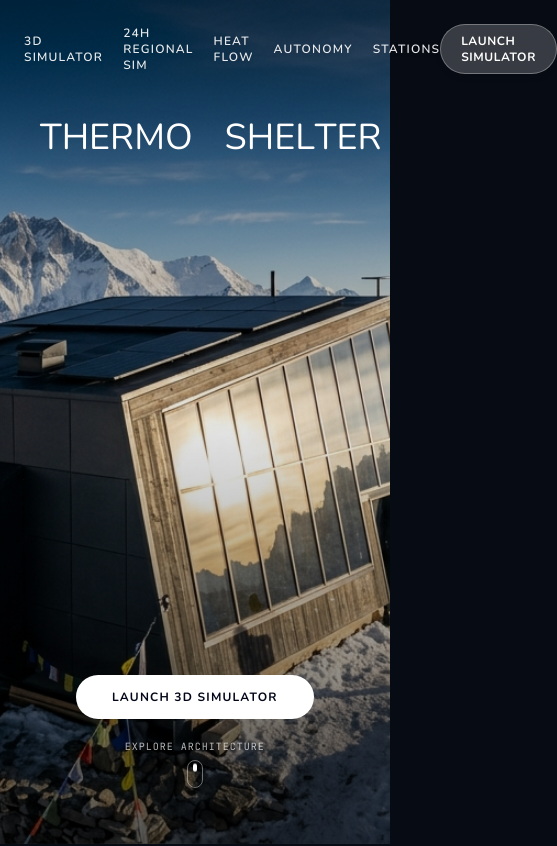
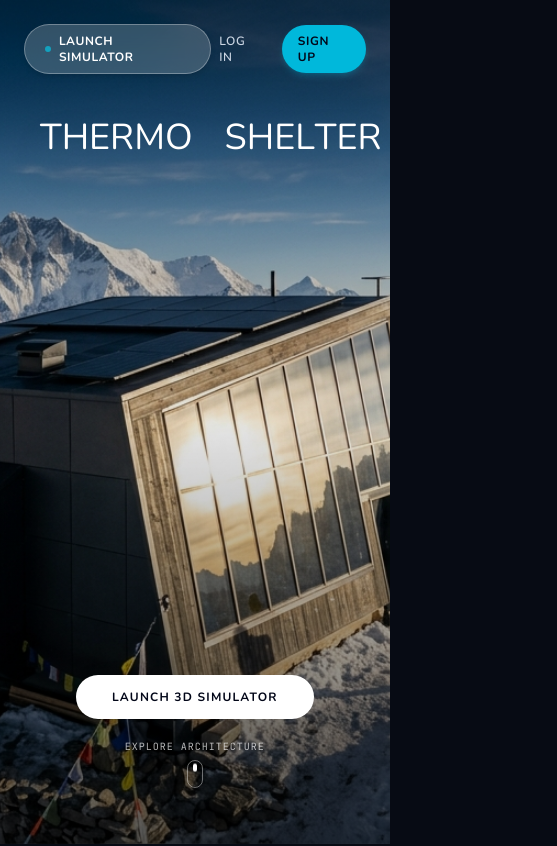
Before and after one commit to Codris-exe/thermo-shelter-1, a Next.js app in the folder frontend/: page / in a window 390 px wide. Shown: the top 846 px of the page, 557 px wide, since content can reach past the window. Built offline with nearby package versions, Linux system fonts and the light colour scheme.

Commit message:
feat(ui): move launch simulator to top left, add login and sign up to top right, and remove forced auth redirect on 3d page

```diff
--- a/frontend/app/3d/page.tsx
+++ b/frontend/app/3d/page.tsx
@@ -249,12 +249,6 @@
 }
 
 export default function ThreeDPage() {
-  const router = useRouter();
-
-  useEffect(() => {
-    if (!isAuthenticated()) router.replace("/login");
-  }, [router]);
-
   const {
     location,
     shape,
--- a/frontend/app/login/page.tsx
+++ b/frontend/app/login/page.tsx
@@ -1,20 +1,30 @@
 "use client";
 
-import { FormEvent, useEffect, useState } from "react";
-import { useRouter } from "next/navigation";
+import { FormEvent, useEffect, useState, Suspense } from "react";
+import { useRouter, useSearchParams } from "next/navigation";
 import Link from "next/link";
 import { saveAuth, isAuthenticated } from "@/lib/auth";
 
 const API_BASE = "/backend-api";
 
-export default function LoginPage() {
+function LoginForm() {
   const router = useRouter();
-  const [mode, setMode] = useState<"login" | "register">("login");
+  const searchParams = useSearchParams();
+  const requestedMode = searchParams.get("mode") === "register" ? "register" : "login";
+
+  const [mode, setMode] = useState<"login" | "register">(requestedMode);
   const [name, setName] = useState("");
   const [email, setEmail] = useState("");
   const [password, setPassword] = useState("");
   const [error, setError] = useState("");
   const [loading, setLoading] = useState(false);
+
+  useEffect(() => {
+    const qMode = searchParams.get("mode");
+    if (qMode === "register" || qMode === "login") {
+      setMode(qMode);
+    }
+  }, [searchParams]);
 
   useEffect(() => {
     if (isAuthenticated()) router.replace("/onboarding");
@@ -156,3 +166,11 @@
     </main>
   );
 }
+
+export default function LoginPage() {
+  return (
+    <Suspense fallback={<div className="min-h-screen bg-[#070b14] flex items-center justify-center text-white font-mono text-sm">Loading...</div>}>
+      <LoginForm />
+    </Suspense>
+  );
+}
--- a/frontend/app/page.tsx
+++ b/frontend/app/page.tsx
@@ -3,10 +3,21 @@
 import { useEffect, useState } from "react";
 import Link from "next/link";
 import Image from "next/image";
+import { getStoredUser, clearAuth, AuthUser } from "@/lib/auth";
 
 export default function HomePage() {
   const [heroOpacity, setHeroOpacity] = useState(1);
   const [heroTranslateY, setHeroTranslateY] = useState(0);
+  const [user, setUser] = useState<AuthUser | null>(null);
+
+  useEffect(() => {
+    setUser(getStoredUser());
+  }, []);
+
+  const handleSignOut = () => {
+    clearAuth();
+    setUser(null);
+  };
 
   useEffect(() => {
     const handleScroll = () => {
@@ -28,10 +39,20 @@
     <div className="min-h-screen bg-[#070b14] text-slate-100 selection:bg-amber-500 selection:text-white antialiased font-sans">
       {/* 1. Transparent Floating Navigation */}
       <header className="absolute top-0 left-0 right-0 z-50 px-6 lg:px-12 py-6 flex items-center justify-between">
-        <div className="w-20 hidden md:block" />
+        {/* Top Left: Launch Simulator option */}
+        <div className="flex items-center">
+          <Link
+            href="/3d"
+            className="rounded-full bg-white/20 hover:bg-white/30 text-white border border-white/30 backdrop-blur-md px-5 py-2 text-xs font-bold tracking-wider uppercase transition shadow-md flex items-center gap-2"
+          >
+            <span className="w-1.5 h-1.5 rounded-full bg-cyan-400 animate-pulse" />
+            <span>Launch Simulator</span>
+          </Link>
+        </div>
 
-        <nav className="flex items-center gap-5 sm:gap-8 text-xs font-semibold uppercase tracking-widest text-white/90 drop-shadow-sm mx-auto md:mx-0">
-          <Link href="/login" className="hover:text-white transition-colors">
+        {/* Center: Main Navigation */}
+        <nav className="hidden md:flex items-center gap-5 sm:gap-8 text-xs font-semibold uppercase tracking-widest text-white/90 drop-shadow-sm">
+          <Link href="/3d" className="hover:text-white transition-colors">
             3D Simulator
           </Link>
           <Link href="/simulate" className="hover:text-white transition-colors">
@@ -48,13 +69,43 @@
           </a>
         </nav>
 
-        <div className="flex items-center">
-          <Link
-            href="/login"
-            className="rounded-full bg-white/20 hover:bg-white/30 text-white border border-white/30 backdrop-blur-md px-5 py-2 text-xs font-bold tracking-wider uppercase transition shadow-md"
-          >
-            Launch Simulator
-          </Link>
+        {/* Top Right: Login & Sign Up options */}
+        <div className="flex items-center gap-3 sm:gap-4">
+          {user ? (
+            <div className="flex items-center gap-3 font-mono">
+              <span className="hidden sm:inline text-xs text-white/70">
+                Hi, <strong className="text-cyan-400 font-semibold">{user.name}</strong>
+              </span>
+              <Link
+                href="/onboarding"
+                className="text-xs uppercase tracking-wider text-amber-400 hover:text-amber-300 font-semibold transition-colors"
+              >
+                Site Setup →
+              </Link>
+              <button
+                type="button"
+                onClick={handleSignOut}
+                className="rounded-full border border-white/20 bg-white/5 hover:bg-white/10 text-white/70 hover:text-white px-3.5 py-1.5 text-xs transition"
+              >
+                Sign Out
+              </button>
+            </div>
+          ) : (
+            <div className="flex items-center gap-3 sm:gap-4">
+              <Link
+                href="/login?mode=login"
+                className="text-xs font-semibold uppercase tracking-wider text-slate-300 hover:text-white transition-colors px-2 py-1"
+              >
+                Log In
+              </Link>
+              <Link
+                href="/login?mode=register"
+                className="rounded-full bg-cyan-500 hover:bg-cyan-400 text-slate-950 font-bold px-4 sm:px-5 py-2 text-xs uppercase tracking-wider transition-all shadow-md shadow-cyan-500/20"
+              >
+                Sign Up
+              </Link>
+            </div>
+          )}
         </div>
       </header>
 
@@ -117,7 +168,7 @@
             }}
           >
             <Link
-              href="/login"
+              href="/3d"
               className="rounded-full bg-white hover:bg-slate-100 text-slate-950 font-bold px-9 sm:px-12 py-3.5 sm:py-4 text-xs sm:text-sm tracking-widest uppercase transition-all shadow-2xl transform hover:scale-[1.02]"
             >
               Launch 3D Simulator
@@ -588,7 +639,7 @@
                 </div>
 
                 <Link
-                  href="/login"
+                  href="/3d"
                   className="mt-8 w-full text-center rounded-full border border-white/15 bg-white/[0.06] hover:bg-white hover:text-slate-950 text-white py-3 text-xs font-bold uppercase tracking-widest transition-all duration-300 shadow-md group-hover:border-white/30"
                 >
                   Simulate Siachen →
@@ -630,7 +681,7 @@
                 </div>
 
                 <Link
-                  href="/login"
+                  href="/3d"
                   className="mt-8 w-full text-center rounded-full border border-white/15 bg-white/[0.06] hover:bg-white hover:text-slate-950 text-white py-3 text-xs font-bold uppercase tracking-widest transition-all duration-300 shadow-md group-hover:border-white/30"
                 >
                   Simulate Spiti →
@@ -672,7 +723,7 @@
                 </div>
 
                 <Link
-                  href="/login"
+                  href="/3d"
                   className="mt-8 w-full text-center rounded-full border border-white/15 bg-white/[0.06] hover:bg-white hover:text-slate-950 text-white py-3 text-xs font-bold uppercase tracking-widest transition-all duration-300 shadow-md group-hover:border-white/30"
                 >
                   Simulate Andes →
@@ -698,7 +749,7 @@
 
             <div className="pt-4 flex items-center justify-center font-mono">
               <Link
-                href="/login"
+                href="/3d"
                 className="rounded-full bg-white hover:bg-slate-100 text-slate-950 font-bold px-10 sm:px-12 py-4 text-xs sm:text-sm tracking-widest uppercase transition-all shadow-2xl hover:scale-105 inline-flex items-center gap-2.5"
               >
                 <span>Launch 3D Simulator</span>
@@ -719,7 +770,7 @@
           </div>
 
           <div className="flex flex-wrap items-center justify-center gap-6 sm:gap-8 text-xs">
-            <Link href="/login" className="text-amber-400 hover:text-amber-300 font-semibold transition-colors">
+            <Link href="/3d" className="text-amber-400 hover:text-amber-300 font-semibold transition-colors">
               3D Simulator
             </Link>
             <Link href="/simulate" className="text-cyan-400 hover:text-cyan-300 font-semibold transition-colors">
```
